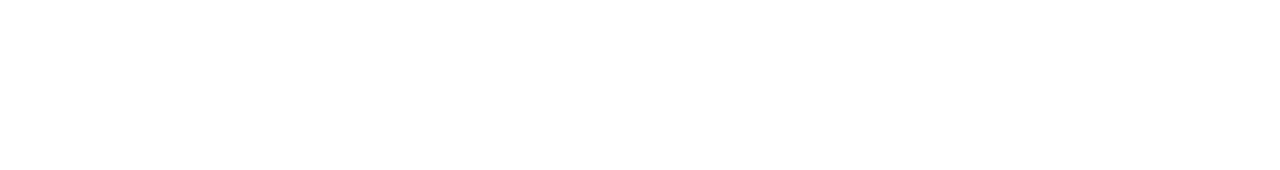
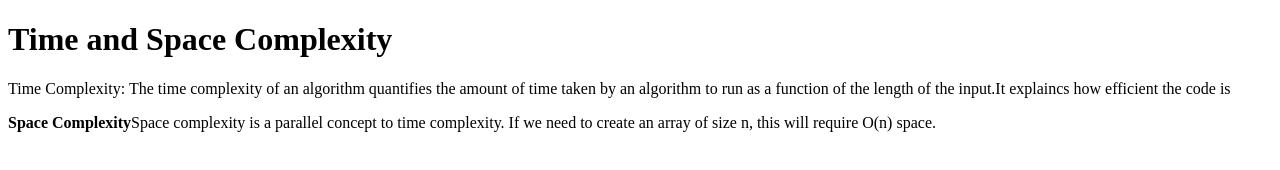
Before and after one commit to acciojob/time-and-space-complexity-writ-0924, a website: page main.html in a window 1280 px wide. Drawn offline with Linux system fonts and the light colour scheme.

Commit message:
created a submission

```diff
--- a/main.html
+++ b/main.html
@@ -8,6 +8,11 @@
 
 <body>
 	<!-- the entire body must be written by student -->
+	<h1>
+		Time and Space Complexity
+	</h1>
+	<p>Time Complexity: The time complexity of an algorithm quantifies the amount of time taken by an algorithm to run as a function of the length of the input.It explaincs how efficient the code is</p>
+	<p><b>Space Complexity</b>Space complexity is a parallel concept to time complexity. If we need to create an array of size n, this will require O(n) space.</p>
     <script type="text/javascript" src="./script.js">
 </script>
 
```
